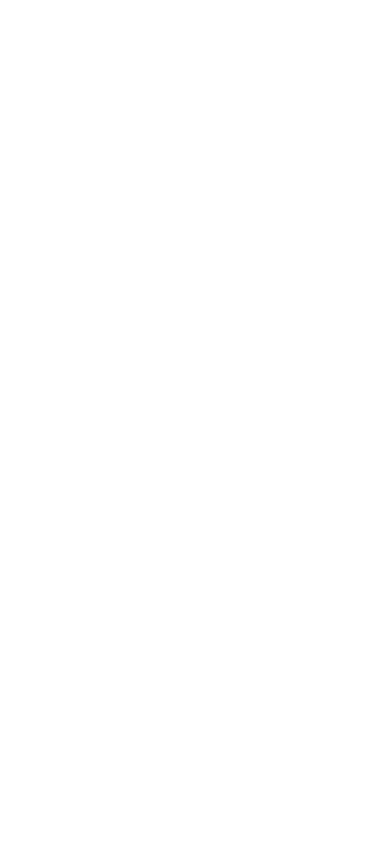
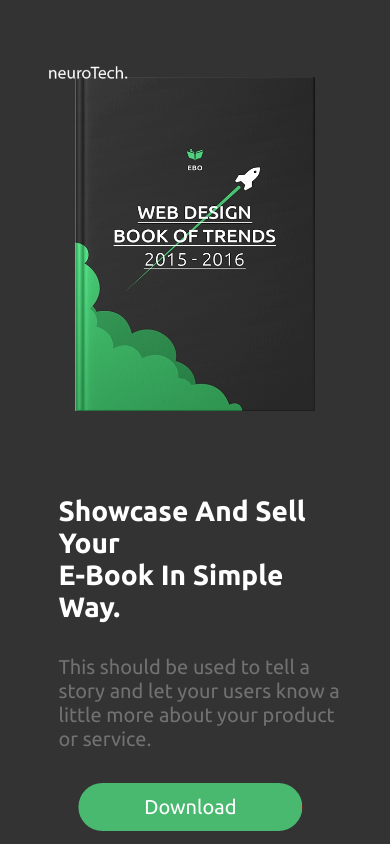
Before and after one commit to Myself-Ashish-Sarker/ebook-prototype, a plain HTML site: page main-page.html in a window 390 px wide. Drawn offline with Linux system fonts and the light colour scheme.

Commit message:
header section cimpleted and responsived and some pictures are added in assets folder

```diff
--- a/main-page.html
+++ b/main-page.html
@@ -3,6 +3,15 @@
 <head>
     <meta charset="UTF-8">
     <meta name="viewport" content="width=device-width, initial-scale=1.0">
+
+    <!-- Ubuntu Font -->
+    <link rel="preconnect" href="https://fonts.googleapis.com" />
+    <link rel="preconnect" href="https://fonts.gstatic.com" crossorigin />
+    <link
+        href="https://fonts.googleapis.com/css2?family=Ubuntu:ital,wght@0,300;0,400;0,500;0,700;1,300;1,400;1,500;1,700&display=swap"
+        rel="stylesheet"
+    />
+    <!-- Ubuntu Font -->
 
     <!-- Linking CSS -->
     <link rel="stylesheet" href="./mainpage.css">
@@ -11,6 +20,24 @@
     <title>Document</title>
 </head>
 <body>
+    <!-- Header Section -->
+    <header>
 
+        <img class="logo" src="./assets/neuroTech.png" alt="">
+
+        <div class="head-divide">
+            <div>
+                <img class="model-img" src="./assets/book.jpg" alt="">
+            </div>
+            <div class="head-text-section">
+                <h1 class="header-head-text-one">Showcase And Sell Your</h1>
+                <h1 class="header-head-text-two">E-Book In Simple Way.</h1>
+                <p>This should be used to tell a story and let your users know a</p>
+                <p>little more about your product or service.</p>
+                <button class="header-btn">Download</button>
+            </div>
+        </div>
+    </header>
+    <!-- Header Section -->
 </body>
 </html>
--- a/mainpage.css
+++ b/mainpage.css
@@ -2,3 +2,193 @@
     margin: 0;
     padding: 0;
 }
+
+/* Header Section */
+header {
+    position: relative;
+    display: flex;
+    flex-direction: column;
+    justify-content: center;
+    align-items: center;
+    gap: 1rem;
+    margin: auto 0;
+    background-color: #333333;
+    height: 100vh;
+}
+
+header .logo {
+    position: absolute;
+    top: 4rem;
+    left: 12rem;
+    width: 7rem;
+}
+
+header .head-divide {
+    margin-top: 20rem;
+    display: flex;
+    gap: 10rem;
+}
+
+.head-divide .model-img {
+    width: 25rem;
+}
+
+header .head-divide .head-text-section h1 {
+    font-size: 48px;
+    font-family: "Ubuntu", sans-serif;
+    color: #fff;
+}
+
+.header-head-text-two {
+    margin-bottom: 2rem;
+}
+
+header .head-divide .head-text-section p {
+    font-size: 20px;
+    font-family: "Ubuntu", sans-serif;
+    color: #717171;
+}
+
+.head-text-section .header-btn {
+    margin-top: 2rem;
+    width: 14rem;
+    height: 3rem;
+    font-size: 20px;
+    border: 0;
+    border-radius: 3.125rem;
+    background: linear-gradient(
+        to left,
+        #ff0000 50%,
+        #ff0000 50%,
+        #49b970 50%,
+        #49b970 50%
+    );
+    background-size: 200% 100%;
+    transition: background-position 0.3s ease;
+    cursor: pointer;
+    font-family: "Ubuntu", sans-serif;
+    color: #fff;
+}
+
+.header-btn:hover {
+    background-position: -100% 0;
+}
+
+
+
+/* Media Query */
+
+/* Extra Small Devices */
+@media only screen and (max-width: 600px) {
+
+    /* Header Section */
+    header .logo {
+        top: 4rem;
+        left: 3rem;
+        width: 5rem;
+    }
+
+    header .head-divide {
+        margin-top: 4rem;
+        flex-direction: column;
+        align-items: center;
+        gap: 5rem;
+    }
+
+    .head-divide .model-img {
+        width: 15rem;
+    }
+
+    header .head-divide .head-text-section h1 {
+        width: 75%;
+        font-size: 28px;
+        transform: translateX(20%);
+    }
+
+    header .head-divide .head-text-section p {
+        width: 75%;
+        transform: translateX(20%);
+    }
+
+    .head-text-section .header-btn {
+        transform: translateX(35%);
+    }
+    /* Header Section */
+}
+/* Extra Small Devices */
+
+/* Small devices */
+@media only screen and (min-width: 601px) and (max-width: 768px) {
+    /* Header Section */
+    header .logo {
+        top: 4rem;
+        left: 3rem;
+        width: 5rem;
+    }
+
+    header .head-divide {
+        margin-top: 4rem;
+        flex-direction: column;
+        align-items: center;
+        gap: 5rem;
+    }
+
+    .head-divide .model-img {
+        width: 15rem;
+    }
+
+    header .head-divide .head-text-section h1 {
+        width: 75%;
+        font-size: 28px;
+        transform: translateX(20%);
+    }
+
+    header .head-divide .head-text-section p {
+        width: 75%;
+        transform: translateX(20%);
+    }
+
+    .head-text-section .header-btn {
+        transform: translateX(35%);
+    }
+    /* Header Section */
+}
+/* Small devices */
+
+/* Medium devices */
+@media only screen and (min-width: 769px) and (max-width: 1024px) {
+    header .logo {
+        top: 4rem;
+        left: 3rem;
+        width: 5rem;
+    }
+
+    header .head-divide {
+        margin-top: 4rem;
+        flex-direction: column;
+        align-items: center;
+        gap: 5rem;
+    }
+
+    .head-divide .model-img {
+        width: 15rem;
+    }
+
+    header .head-divide .head-text-section h1 {
+        width: 75%;
+        font-size: 28px;
+        transform: translateX(20%);
+    }
+
+    header .head-divide .head-text-section p {
+        width: 75%;
+        transform: translateX(20%);
+    }
+
+    .head-text-section .header-btn {
+        transform: translateX(35%);
+    }
+}
+/* Medium devices */
+
+/* Media Query */
```
Also changed, not shown: assets/1.jpg (deleted), assets/1.png (added), assets/2.png (added), assets/bg-1.jpg (added), assets/bg-2.jpg (added), assets/book.jpg (added), assets/ipad.jpg (added), assets/signture.png (added).
